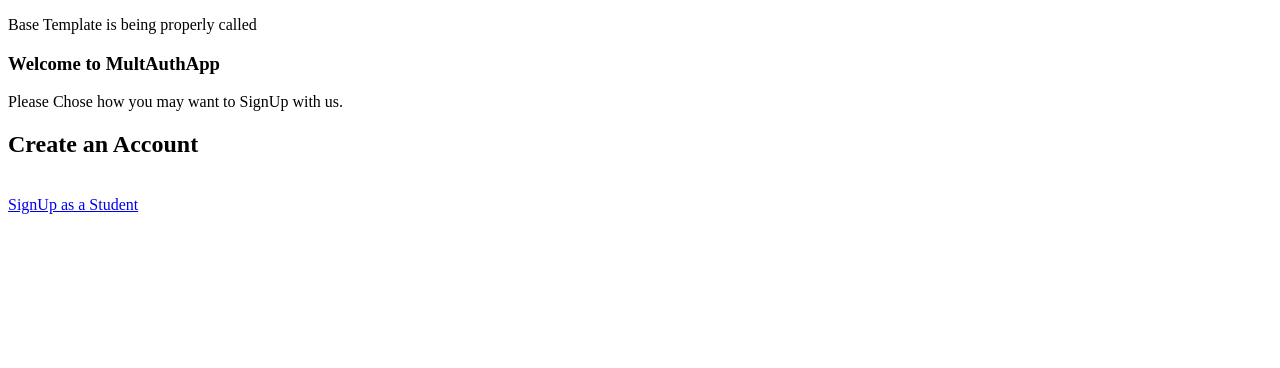
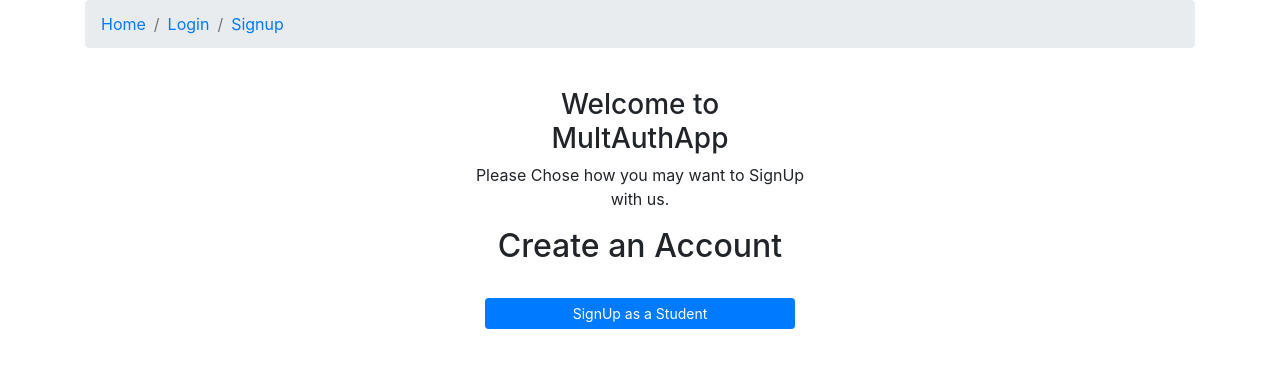
Before and after one commit to codeOlam/dj-multi-user-auth, a Django app: page /accounts/signup in a window 1280 px wide. Shown: the top 368 px of the page. Run offline with Django 3.2, Linux system fonts and the light colour scheme; some libraries are stand-ins or nearby versions.

Commit message:
modified template and added bootstrap

```diff
--- a/src/accounts/templates/registration/loggedout.html
+++ b/src/accounts/templates/registration/loggedout.html
@@ -1,7 +1,7 @@
 {% load static %}
 {% load i18n %}
 
-{% block content %}
+{% block accounts %}
 
     <div class="loginColumns animated fadeInDown">
         <div class="row">
--- a/src/accounts/templates/registration/login.html
+++ b/src/accounts/templates/registration/login.html
@@ -1,7 +1,7 @@
 {% extends 'base.html' %}
 
 
-{% block content %}
+{% block accounts %}
 <h3>Login to MultiAuthApp</h3>
 
 			<form method="post" class="m-t" role="form"  action="{% url 'login' %}">
--- a/src/accounts/templates/registration/signup.html
+++ b/src/accounts/templates/registration/signup.html
@@ -6,7 +6,7 @@
 <p>Please Fill the Required field and make sure your password is alphanumeric.</p>
 {% endif %}
 
-{% block content %}
+{% block accounts %}
 
     <div class="middle-box text-center loginscreen   animated fadeInDown">
 
@@ -20,7 +20,7 @@
                                     Create an Account
                                 </h2>
                                 <br>
-                                <a class="btn btn-sm btn-white btn-block text-dark" href="{% url 'std_signup' %}">SignUp as a Student</a>
+                                <a class="btn btn-sm btn-primary btn-block" href="{% url 'std_signup' %}">SignUp as a Student</a>
 
 
                     </div>
--- a/src/accounts/templates/registration/student_signup.html
+++ b/src/accounts/templates/registration/student_signup.html
@@ -1,7 +1,7 @@
 {% extends 'base.html' %}
 
 
-{% block content %}
+{% block accounts %}
             <h3>Register to MultiAuthApp</h3>
             <p>Create account as a Student</p>
             <form method="post" class="m-t" role="form" action="{% url 'std_signup' %}">
--- a/src/templates/base.html
+++ b/src/templates/base.html
@@ -1,11 +1,32 @@
 <!DOCTYPE html>
 <html>
 <head>
-	<title>MULTI USER AUTH APP</title>
+	<!-- Required meta tags -->
+	    <meta charset="utf-8">
+	    <meta name="viewport" content="width=device-width, initial-scale=1, shrink-to-fit=no">
+
+	    <!-- Bootstrap CSS -->
+	    <link rel="stylesheet" href="https://stackpath.bootstrapcdn.com/bootstrap/4.5.0/css/bootstrap.min.css" integrity="sha384-9aIt2nRpC12Uk9gS9baDl411NQApFmC26EwAOH8WgZl5MYYxFfc+NcPb1dKGj7Sk" crossorigin="anonymous">
+
+	<title>Multi User Auth --Django3.0</title>
 </head>
 <body>
-	<p>Base Template is being properly called</p>
-	{% block content %}
-	{% endblock %}
+	<div class="container">
+			{% include 'snippets/nav.html' %}
+
+			{% block content %}
+
+			{% endblock %}
+
+
+		<div class="col-md-4 offset-md-4">
+
+			{% block accounts %}
+			{% endblock %}
+		</div>
+	</div>
+
+
+	{% include 'snippets/scripts.html' %}
 </body>
 </html>
--- /dev/null
+++ b/src/templates/snippets/nav.html
@@ -0,0 +1,19 @@
+
+<nav aria-label="breadcrumb">
+  <ol class="breadcrumb">
+    <li class="breadcrumb-item"><a href="/">Home</a></li>
+    {% if not request.user.is_authenticated %}
+    <li class="breadcrumb-item"><a href="{% url 'login' %}">Login</a></li>
+    <li class="breadcrumb-item active" aria-current="page"><a href="{% url 'signup' %}">Signup</a></li></li>
+    {% endif %}
+    {% if request.user.is_authenticated and request.user.is_student %}
+    <li class="breadcrumb-item"><a href="/accounts/student/{{user.pk}}">User Account</a></li></li>
+    <li class="breadcrumb-item"><a href="{% url 'logout' %}">Logout</a></li></li>
+    {% endif %}
+    {% if request.user.is_authenticated and request.user.is_teacher %}
+    <li class="breadcrumb-item"><a href="/accounts/teacher/{{user.pk}}">User Account</a></li></li>
+    <li class="breadcrumb-item"><a href="{% url 'logout' %}">Logout</a></li></li>
+    {% endif %}
+  </ol>
+</nav>
+<br />
--- /dev/null
+++ b/src/templates/snippets/scripts.html
@@ -0,0 +1,5 @@
+<!-- Optional JavaScript -->
+    <!-- jQuery first, then Popper.js, then Bootstrap JS -->
+    <script src="https://code.jquery.com/jquery-3.5.1.slim.min.js" integrity="sha384-DfXdz2htPH0lsSSs5nCTpuj/zy4C+OGpamoFVy38MVBnE+IbbVYUew+OrCXaRkfj" crossorigin="anonymous"></script>
+    <script src="https://cdn.jsdelivr.net/npm/popper.js@1.16.0/dist/umd/popper.min.js" integrity="sha384-Q6E9RHvbIyZFJoft+2mJbHaEWldlvI9IOYy5n3zV9zzTtmI3UksdQRVvoxMfooAo" crossorigin="anonymous"></script>
+    <script src="https://stackpath.bootstrapcdn.com/bootstrap/4.5.0/js/bootstrap.min.js" integrity="sha384-OgVRvuATP1z7JjHLkuOU7Xw704+h835Lr+6QL9UvYjZE3Ipu6Tp75j7Bh/kR0JKI" crossorigin="anonymous"></script>
```
Also changed, not shown: src/multiauth/settings.py (+9 -0 lines).
